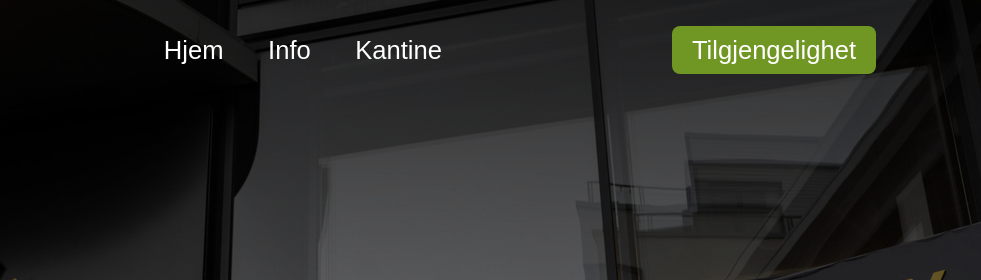
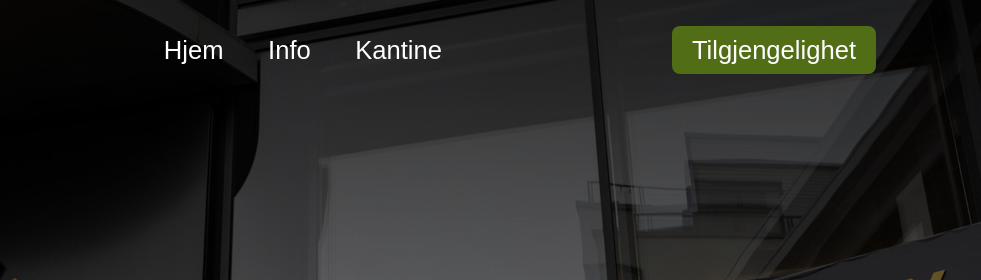
Before and after one commit to erik719/erik719.github.io, a plain HTML site: page index.html in a window 1280 px wide. Shown: the top 280 px of the page, 299-1280 px from the left. Drawn offline with Linux system fonts and the light colour scheme.

Commit message:
Update style.css

```diff
--- a/css/style.css
+++ b/css/style.css
@@ -135,7 +135,7 @@ h3 {
     color: white; /* Tekstfarge hvit */
     padding: 10px 20px; /* 10 piksler padding på topp og bunn, 20 piksler på sider */
     font-size: 2vw; /* Skriftstørrelse basert på viewport-bredde (vw) for skalering */
-    background: rgb(112, 150, 35); /* Bakgrunnsfarge i gulgrønn */
+    background: rgb(81, 110, 22); /* Bakgrunnsfarge i gulgrønn */
     border-radius: 8px; /* Avrundede hjørner med radius på 8 piksler */
     transition: 0.4s; /* Overgangseffekt på 0.4 sekunder for jevne overganger */
 }
```
